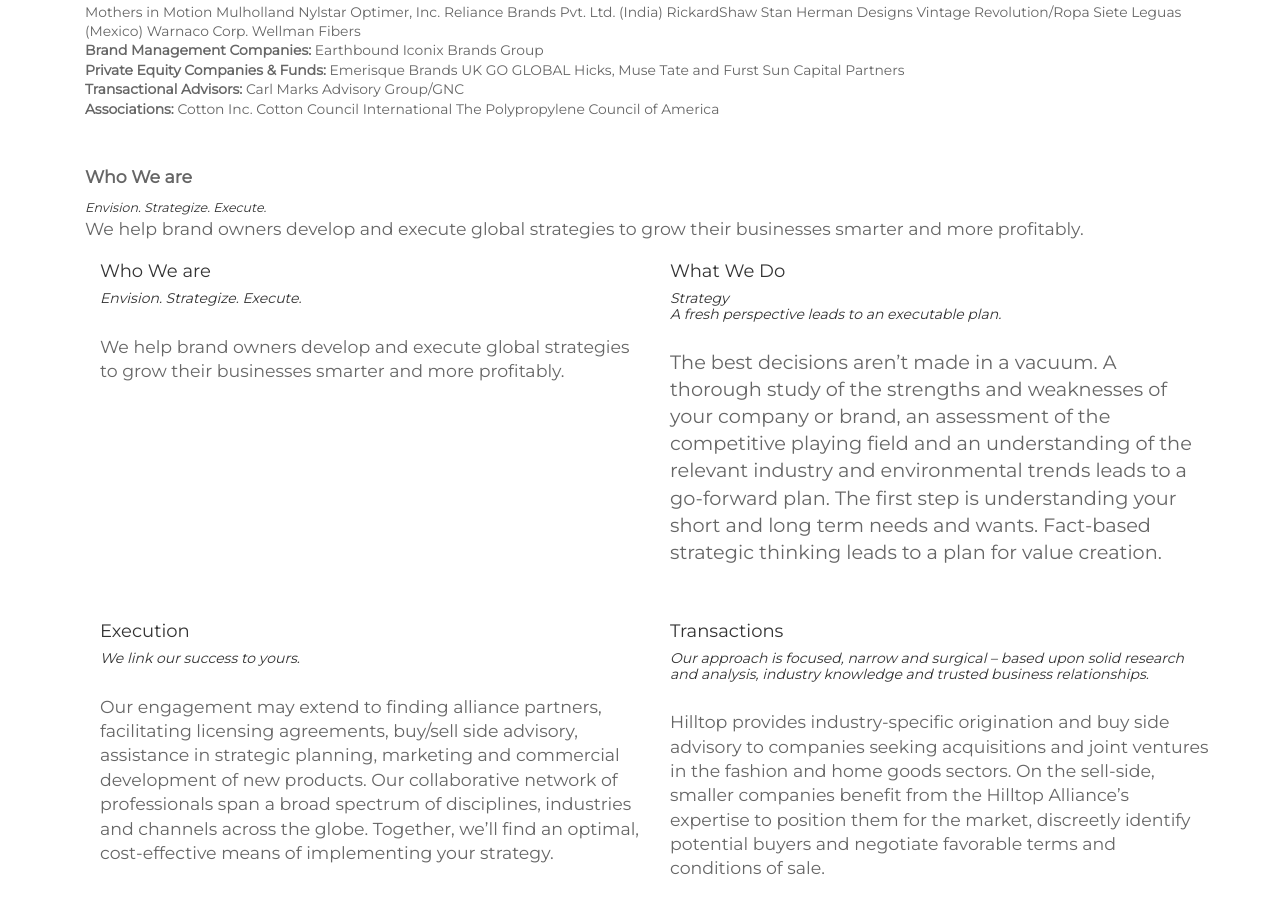
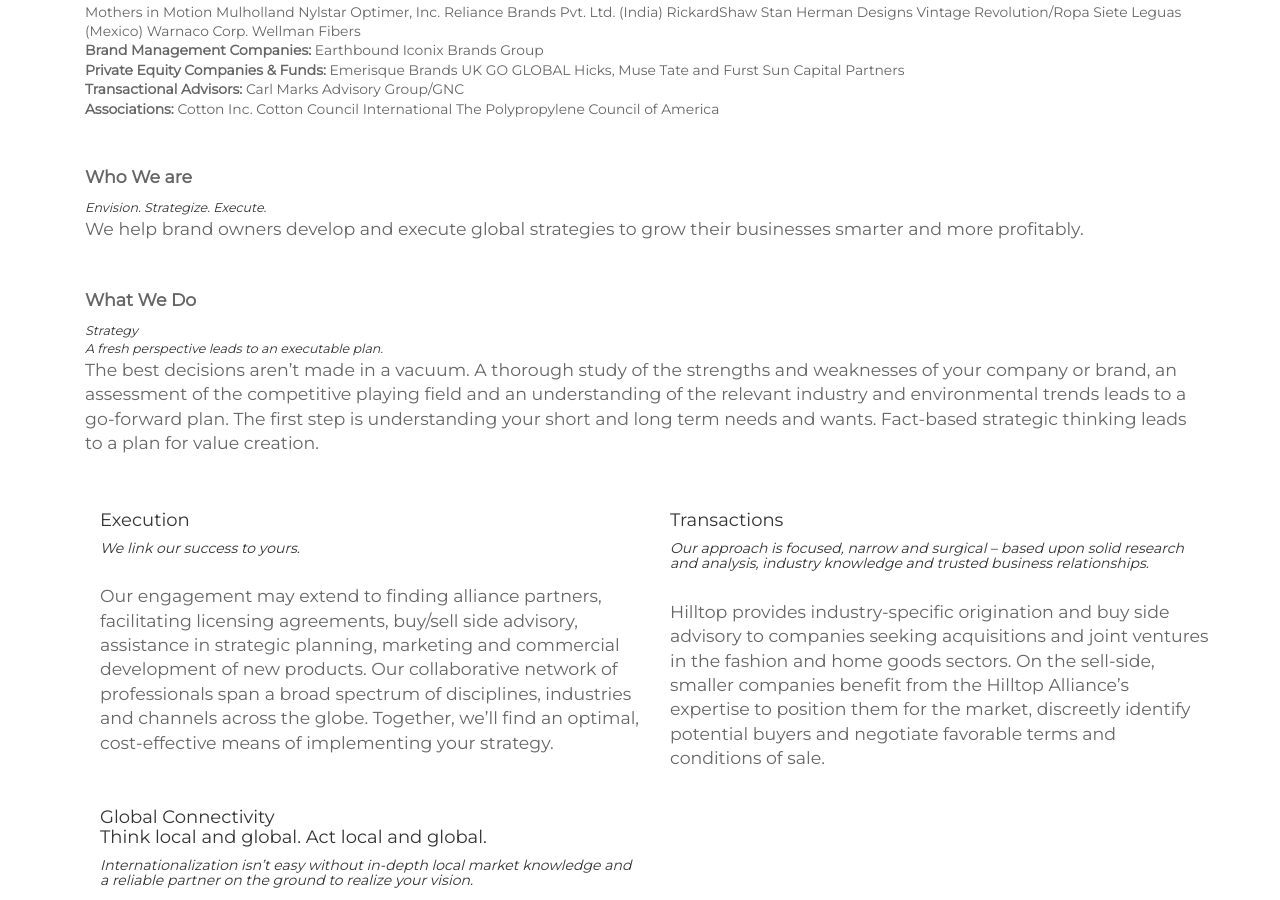
Before and after one commit to Freelance-Repos/Hilltop-Alliance, a Jekyll site: the page built from clients.html, in a window 1280 px wide and 900 px high, scrolled down 300 px. Built offline with Jekyll 4.4.1, drawn with Linux system fonts in a browser that asks for light colours.

Commit message:
Update clients.html

```diff
--- a/clients.html
+++ b/clients.html
@@ -68,13 +68,28 @@ The Polypropylene Council of America
 <br>
 <br>
 <!-- Companies listed above, next are containers for CloudCannon/Jekyl -->
+
 <div>
    <p><b>Who We are</b></p>
    <i>Envision. Strategize. Execute. </i>
    <p>We help brand owners develop and execute global strategies to grow their businesses smarter and more profitably.</p>
 </div>
 
-      <div class="container">
+<br><br>
+
+<div>
+   <p><b>What We Do</b></p>
+   <i>Strategy <br>
+      A fresh perspective leads to an executable plan.</i>
+   <p>The best decisions aren’t made in a vacuum. A thorough study of the strengths and weaknesses of your company or brand, an assessment of the competitive playing field and an understanding of the relevant industry and environmental trends leads to a go-forward plan. The first step is understanding your short and long term needs and wants. Fact-based strategic thinking leads to a plan for value creation.</p>
+</div>
+
+
+
+
+
+
+      <!-- <div class="container">
          <div class="row">
             <div class="col-sm-6">
                <h4 class="text-left editable">
@@ -84,7 +99,7 @@ The Polypropylene Council of America
                              	<i>Envision. Strategize. Execute. </i>
                              </h5>
 <br />
-                  <p class="editable negativeMargins">
+                  <p class="editable">
 We help brand owners develop and execute global strategies to grow their businesses smarter and more profitably.</p>
 
 <p class="editable">
@@ -105,7 +120,7 @@ A fresh perspective leads to an executable plan.</em>
 The first step is understanding your short and long term needs and wants. Fact-based strategic thinking leads to a plan for value creation. </p>
               </h5></div>
          </div>
-      </div>
+      </div> -->
       <br />
       <br />
 
```
